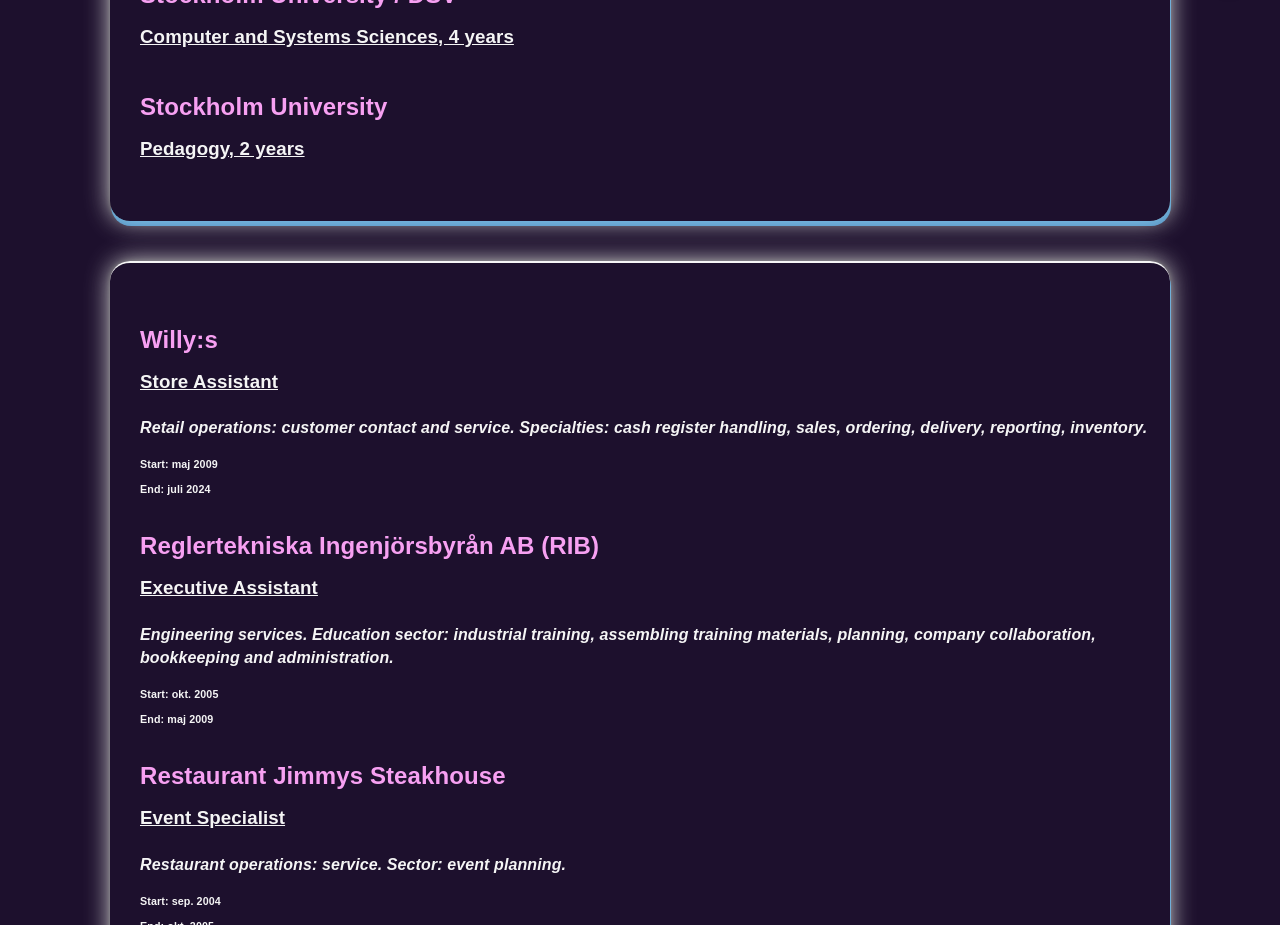
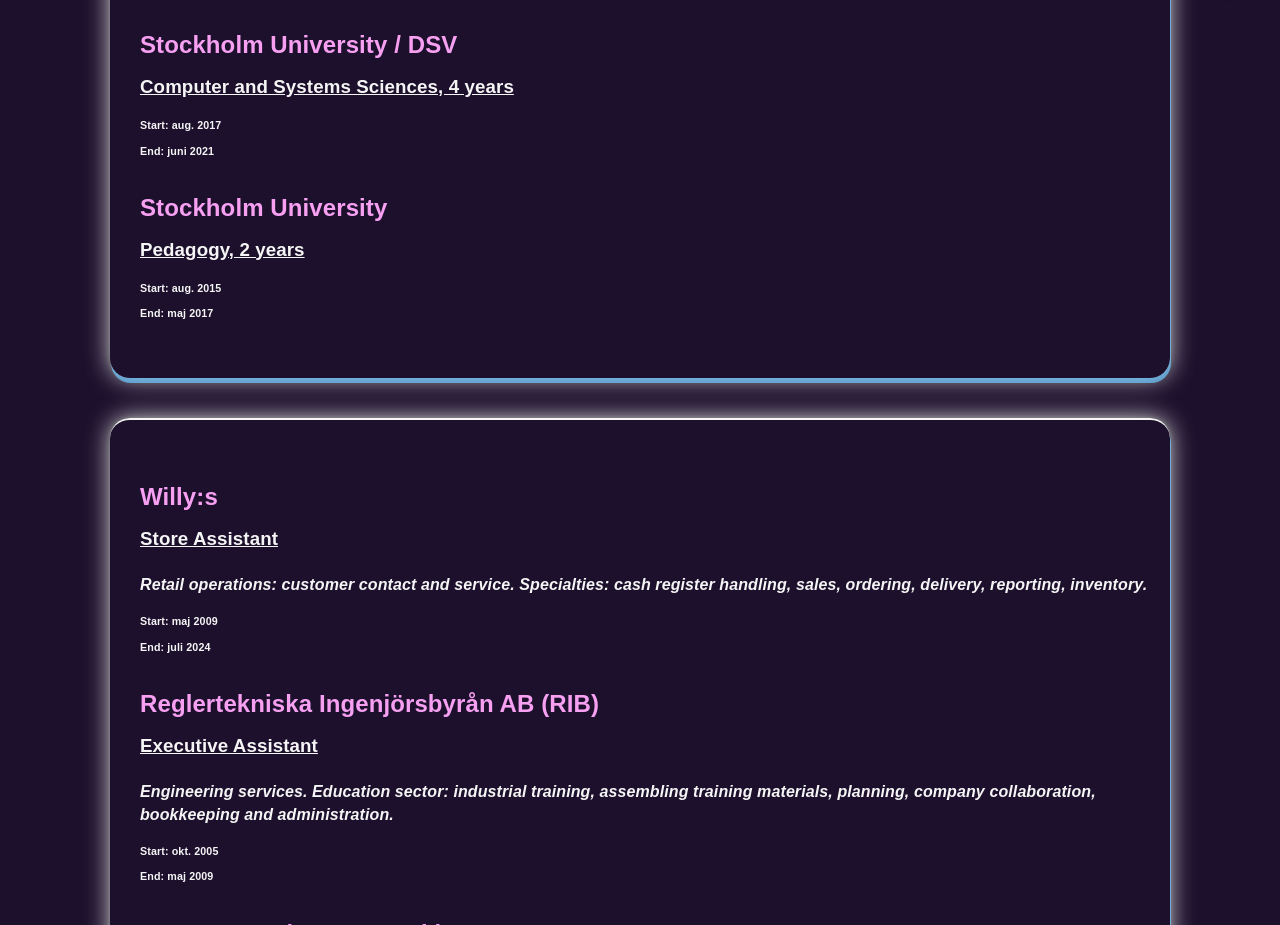
Before and after one commit to KingaSzayer-Iths/kingas-portfolio-ts, a React (Create React App) app: page /about in a window 1280 px wide. Shown: the part 780-1705 px from the top of the page. Built offline with nearby package versions, Linux system fonts and the light colour scheme.

Commit message:
add padding navigation

```diff
--- a/src/about.tsx
+++ b/src/about.tsx
@@ -65,8 +65,8 @@
       <article key={education.id}>
         <h2>{t(education.institutionName)}</h2>
         <h3>{t(education.program)}</h3>
-        {/* <h6>{t('about.edu.start')}: {formatDate(education.startDatum)}</h6>
-        <h6>{t('about.edu.end')}: {formatDate(education.slutDatum)}</h6> */}
+        <h6>{t('about.edu.start')}: {formatDate(education.startDatum)}</h6>
+        <h6>{t('about.edu.end')}: {formatDate(education.slutDatum)}</h6>
       </article>
     ))}
 </section>
--- a/src/components/Hamburger.tsx
+++ b/src/components/Hamburger.tsx
@@ -16,8 +16,6 @@
     </div>
   )
 }
-
-
 
 // const Hamburger: React.FC<HamburgerProps> = ({ isOpen }) => {
 //   return (
```
